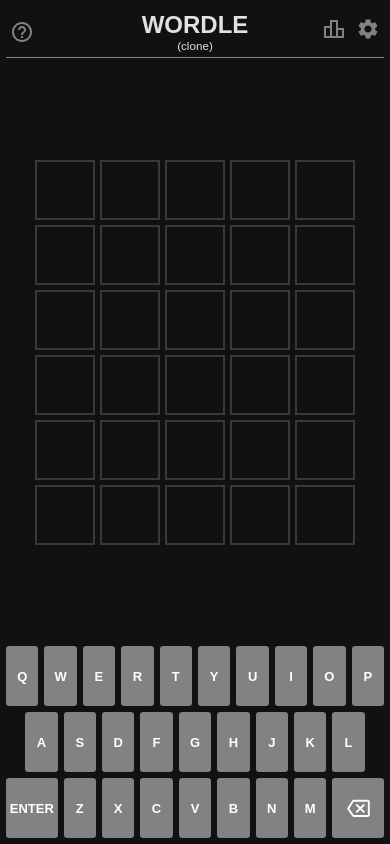
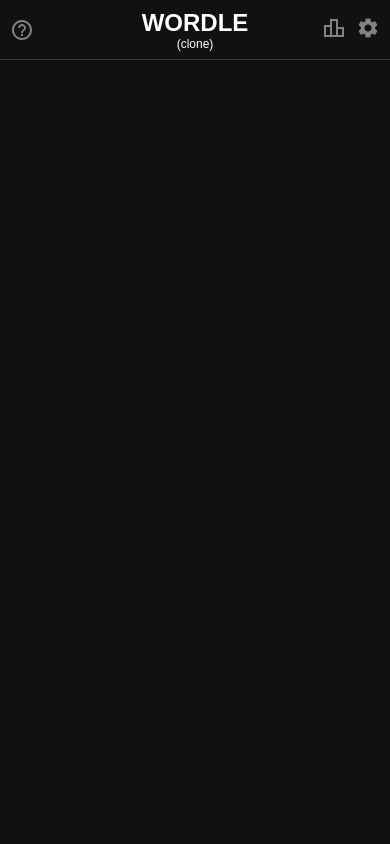
Before and after one commit to DF981339/react-wordle-clone, a React (Create React App) app: page / in a window 390 px wide. Built offline with nearby package versions, Linux system fonts and the light colour scheme.

Commit message:
added global variable and fixed header style

```diff
--- a/src/App.js
+++ b/src/App.js
@@ -14,18 +14,16 @@ function App() {
   const [showSetting, setShowSetting] = useSetting();
 
   return (
-    <div>
+    <Container>
       <GlobalStyle />
       <WordProvider inititalState={initialState} reducer={reducer}>
-        <Container>
-          {showHelp ? <HowToPlay /> : null}
-          {showSetting ? <Setting /> : null}
-          <Header />
-          <Guesses />
-          <Keyboard />
-        </Container>
+        {showHelp ? <HowToPlay /> : null}
+        {showSetting ? <Setting /> : null}
+        <Header />
+        {/* <Guesses />
+        <Keyboard /> */}
       </WordProvider>
-    </div>
+    </Container>
   );
 }
 
@@ -35,23 +33,50 @@ const GlobalStyle = createGlobalStyle`
   *, *::before, *::after {
     box-sizing: border-box;
     font-family: Arial;
+    margin: 0;
+  }
+
+  :root {
+    --header-height: 60px;
+    --keyboard-height: 200px;
+    --game-max-width: 500px;
+
+    --light-mode-bg: white;
+    --light-mode-header-text: black;
+    --light-mode-header-icon: hsl(0, 0%, 96%);
+    --light-mode-header-border: hsl(214, 9%, 84%);
+    --light-mode-correct: hsl(115, 29%, 53%);
+    --light-mode-wrong-location: hsl(49, 51%, 57%);
+    --light-mode-wrong: hsl(200, 2%, 48%);
+    --light-mode-tile-border: hsl(204, 2%, 54%);
+    --light-mode-tile-text-before: black;
+    --light-mode-tile-text-after: white;
+    --light-mode-key-bg: hsl(214, 9%, 84%);
+    --light-mode-key-text-before: black;
+    --light-mode-key-text-after: white;
+
+    --dark-mode-bg: hsl(240, 3%, 7%);
+    --dark-mode-header-text: white;
+    --dark-mode-header-icon: hsl(200, 1%, 51%);
+    --dark-mode-header-border: hsl(240, 2%, 23%);
+    --dark-mode-correct:hsl(115, 29%, 43%);
+    --dark-mode-wrong-location: hsl(49, 51%, 47%);
+    --dark-mode-wrong: hsl(240, 2%, 23%);
+    --dark-mode-tile-border: hsl(210, 1%, 34%);
+    --dark-mode-tile-text-before: white;
+    --dark-mode-tile-text-after: white;
+    --dark-mode-key-bg: hsl(200, 1%, 51%);
+    --dark-mode-key-text-before: white;
+    --dark-mode-key-text-after: white;
   }
 
   body {
-    background-color: hsl(240, 3%, 7%);
-    display: flex;
-    justify-content: center;
-    margin: 0;
+    background-color: var(--dark-mode-bg);
   }
   `;
 
 const Container = styled.main`
-  max-width: 700px;
-
   height: 100vh;
-  padding: 6px;
-  display: flex;
-  flex-direction: column;
-  justify-content: space-between;
-  position: relative;
+  max-width: var(--game-max-width);
+  margin: 0 auto;
 `;
--- a/src/components/Header.jsx
+++ b/src/components/Header.jsx
@@ -71,27 +71,25 @@ const Header = () => {
 export default Header;
 
 const HeaderContainer = styled.header`
+  height: var(--header-height);
   display: flex;
   justify-content: space-between;
   align-items: center;
-  color: rgb(225, 225, 225);
-  fill: hsl(200, 1%, 51%);
-  border-bottom: 1px solid hsl(200, 1%, 51%);
-  font-size: clamp(1.5rem, 6vmin, 2rem);
-  padding: 0 4px;
+  padding: 0 10px;
+  color: var(--dark-mode-header-text);
+  fill: var(--dark-mode-header-icon);
+  border-bottom: 1px solid var(--dark-mode-header-border);
 
   .side-icon-left {
     display: flex;
     width: 10%;
-    flex-wrap: nowrap;
-    justify-content: start;
+    justify-content: flex-start;
   }
 
   .side-icon-right {
     display: flex;
     width: 10%;
-    flex-wrap: nowrap;
-    justify-content: end;
+    justify-content: flex-end;
 
     .setting-icon {
       margin-left: 10px;
@@ -103,13 +101,14 @@ const HeaderContainer = styled.header`
     flex-direction: column;
     align-items: center;
     padding: 5px 0;
+    font-size: clamp(1.5rem, 3vmin, 2rem);
 
     .main-title {
       font-weight: bold;
     }
 
     .sub-title {
-      font-size: clamp(0.5rem, 3vmin, 0.75rem);
+      font-size: clamp(0.5rem, 4vmin, 0.75rem);
     }
   }
 
@@ -118,7 +117,7 @@ const HeaderContainer = styled.header`
     cursor: pointer;
 
     &:hover {
-      fill: white;
+      fill: var(--dark-mode-header-text);
     }
   }
 `;
--- a/src/components/Key.jsx
+++ b/src/components/Key.jsx
@@ -86,6 +86,7 @@ const LetterKey = styled.button`
   border-radius: 0.25em;
   cursor: pointer;
   user-select: none;
+  touch-action: manipulation;
 
   &:hover,
   &:focus {
```
